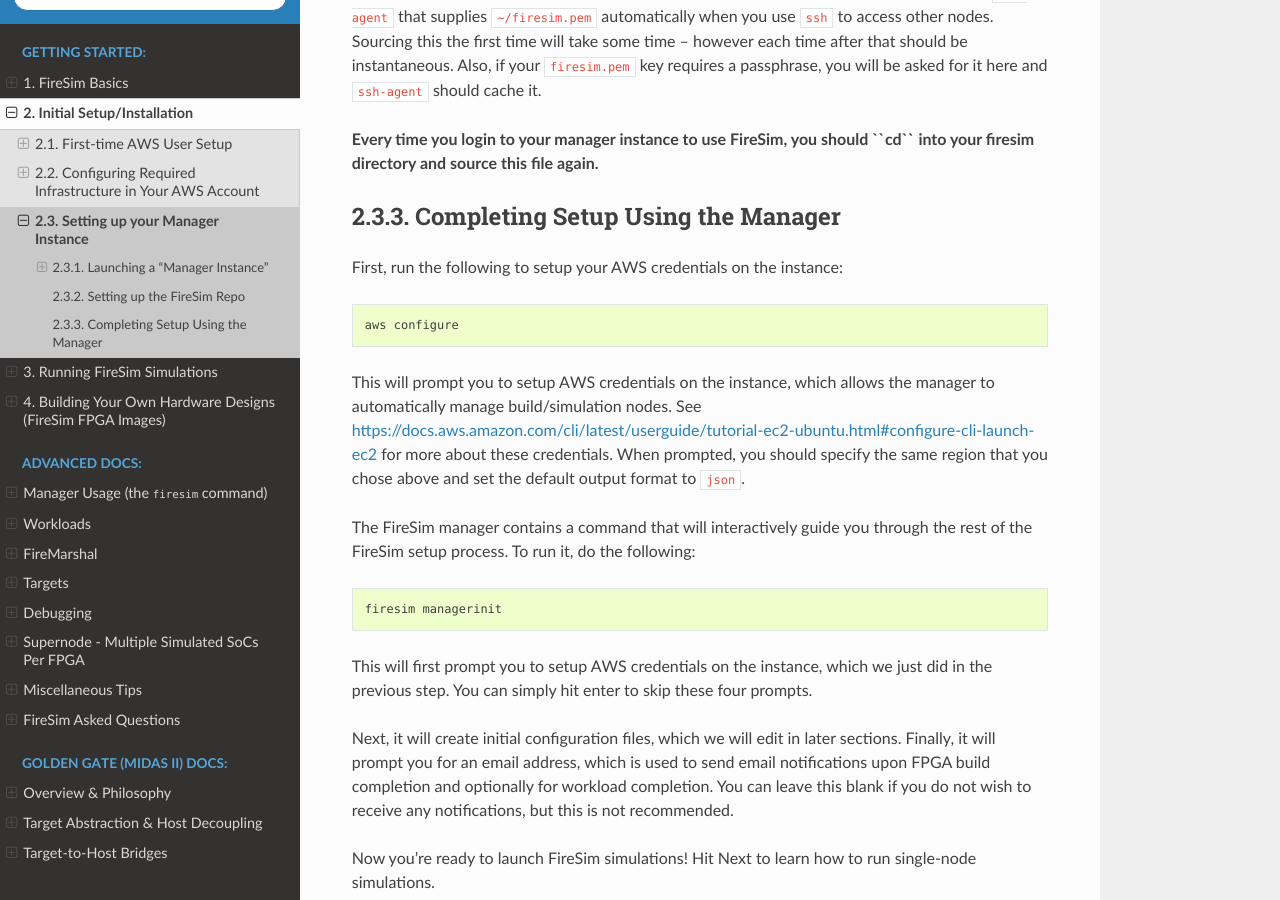
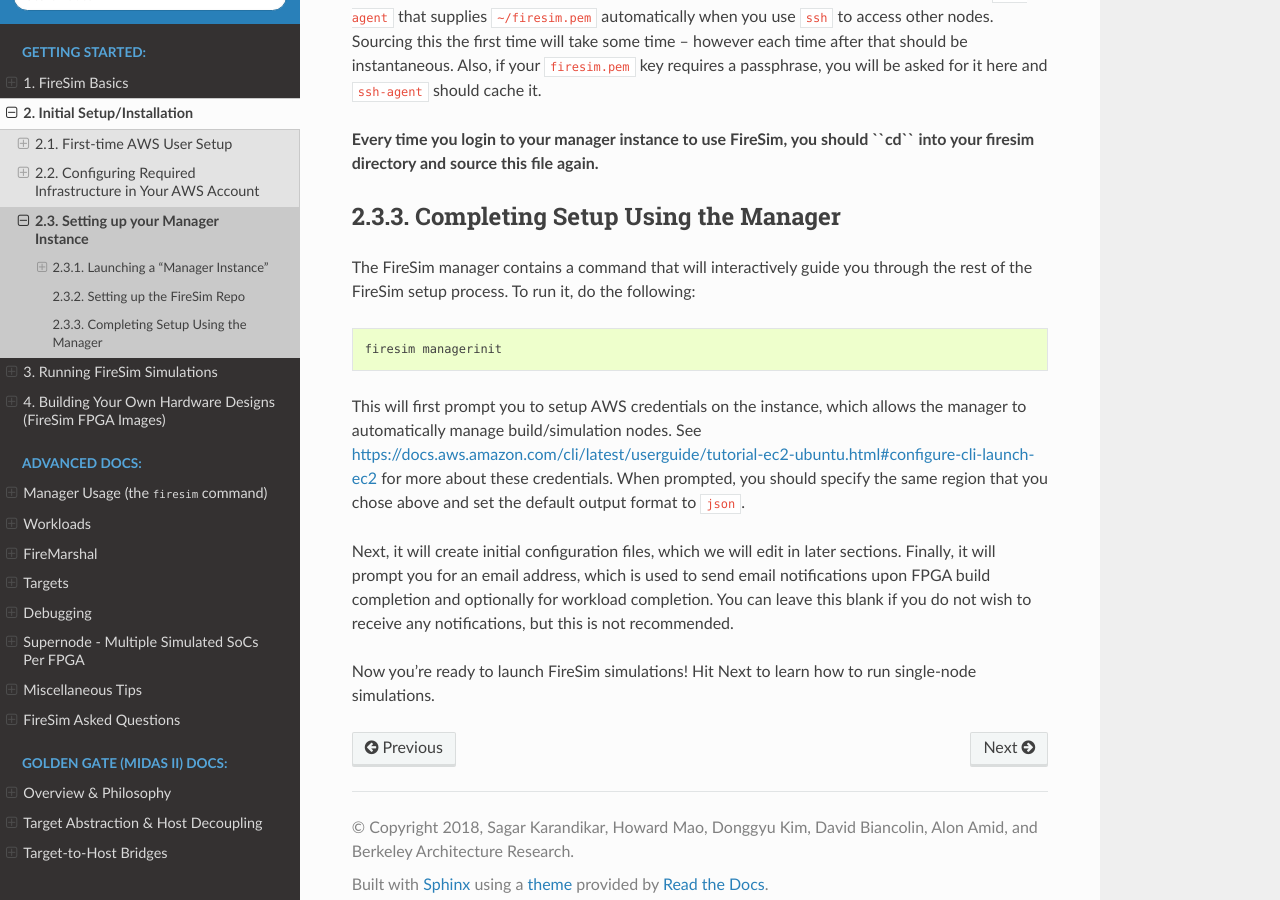
Before and after one commit to firesim/firesim, a Sphinx documentation site: the page built from docs/Initial-Setup/Setting-up-your-Manager-Instance.rst, in a window 1280 px wide and 900 px high, scrolled down 2276 px. Built offline with Sphinx 7.4.7 and the Read the Docs theme 2.0.0, drawn with Linux system fonts in a browser that asks for light colours.

Commit message:
Revert "Temp Hotfix for managerinit problem (#403)"
This reverts commit b4bc8b6a6c4256d285ab12bb6791dc8ad0801554.

```diff
--- a/docs/Initial-Setup/Setting-up-your-Manager-Instance.rst
+++ b/docs/Initial-Setup/Setting-up-your-Manager-Instance.rst
@@ -121,19 +121,6 @@
 Completing Setup Using the Manager
 ----------------------------------
 
-First, run the following to setup your AWS credentials on the instance:
-
-::
-
-    aws configure
-
-
-This will prompt you to setup AWS credentials on the instance, which allows
-the manager to automatically manage build/simulation nodes. See
-https://docs.aws.amazon.com/cli/latest/userguide/tutorial-ec2-ubuntu.html#configure-cli-launch-ec2
-for more about these credentials. When prompted, you should specify the same
-region that you chose above and set the default output format to ``json``.
-
 The FireSim manager contains a command that will interactively guide you
 through the rest of the FireSim setup process. To run it, do the following:
 
@@ -141,7 +128,11 @@
 
     firesim managerinit
 
-This will first prompt you to setup AWS credentials on the instance, which we just did in the previous step. You can simply hit enter to skip these four prompts.
+This will first prompt you to setup AWS credentials on the instance, which allows
+the manager to automatically manage build/simulation nodes. See
+https://docs.aws.amazon.com/cli/latest/userguide/tutorial-ec2-ubuntu.html#configure-cli-launch-ec2
+for more about these credentials. When prompted, you should specify the same
+region that you chose above and set the default output format to ``json``.
 
 Next, it will create initial configuration files, which we will edit in later
 sections. Finally, it will prompt you for an email address, which is used to
```
